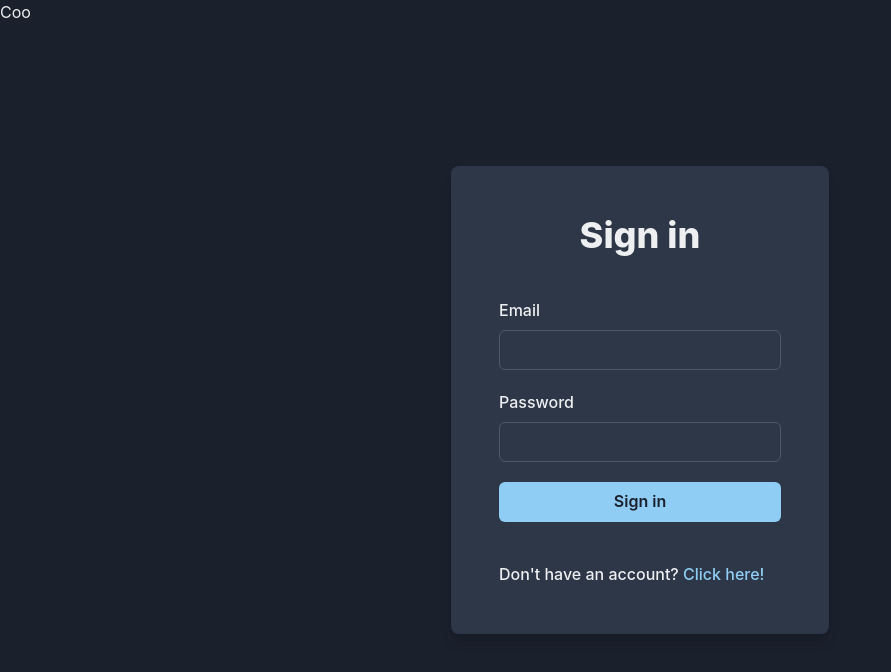
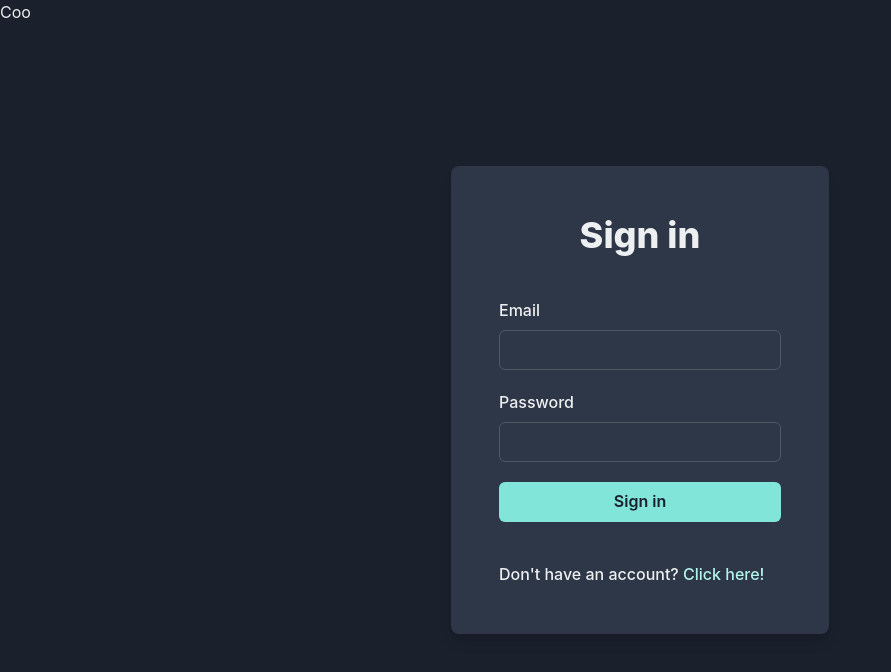
Before and after one commit to romanrguez192/chat, a Next.js app: page / in a window 1280 px wide. Shown: the top 672 px of the page, without its empty margins (0-891 px from the left). Built offline with nearby package versions, Linux system fonts and the light colour scheme.

Commit message:
Login mejorado

```diff
--- /dev/null
+++ b/components/Header.tsx
@@ -0,0 +1,19 @@
+import { useColorMode } from "@chakra-ui/react";
+
+const Header = (): JSX.Element => {
+  const { toggleColorMode } = useColorMode();
+
+  return (
+    <button
+      style={{ position: "absolute" }}
+      onClick={() => {
+        alert("Oh");
+        toggleColorMode();
+      }}
+    >
+      Coo
+    </button>
+  );
+};
+
+export default Header;
--- a/components/LoginForm.tsx
+++ b/components/LoginForm.tsx
@@ -13,7 +13,7 @@ const LoginForm = (): JSX.Element => {
           <Stack my={10} spacing={5}>
             <TextField label="Email" name="email" type="email" />
             <TextField label="Password" name="password" type="password" />
-            <Button type="submit" colorScheme="blue" isLoading={isSubmitting}>
+            <Button type="submit" colorScheme="teal" isLoading={isSubmitting}>
               Sign in
             </Button>
           </Stack>
--- a/pages/_app.tsx
+++ b/pages/_app.tsx
@@ -1,10 +1,11 @@
 import type { AppProps } from "next/app";
 import { ChakraProvider } from "@chakra-ui/react";
+import Header from "@components/Header";
 
 function MyApp({ Component, pageProps }: AppProps) {
-
   return (
     <ChakraProvider>
+      <Header />
       <Component {...pageProps} />
     </ChakraProvider>
   );
--- a/pages/index.tsx
+++ b/pages/index.tsx
@@ -5,34 +5,20 @@ import {
   Text,
   Box,
   Link as ChakraLink,
-  useColorMode,
-  useColorModeValue
+  useColorModeValue,
 } from "@chakra-ui/react";
 import type { NextPage } from "next";
 import Link from "next/link";
 import LoginForm from "@components/LoginForm";
 
 const Login: NextPage = () => {
-
-  const { toggleColorMode } = useColorMode();
-
-  const bg = useColorModeValue("blue.100", "inherit");
+  const bg = useColorModeValue("gray.100", "inherit");
   const cardBg = useColorModeValue("white", "gray.700");
-  const signupColor = useColorModeValue("blue.500", "blue.200");
+  const signupColor = useColorModeValue("teal.500", "teal.100");
 
   return (
-    <>
-      <button
-        style={{ position: "absolute" }}
-        onClick={() => {
-          alert("Oh");
-          toggleColorMode();
-        }}
-      >
-        Coo
-      </button>
-      <Center h="100vh" bg={bg}>
-        <Box bg={cardBg} p={12} boxShadow="lg" rounded="lg">
+    <Center minH="100vh" bg={[cardBg, bg]}>
+      <Box bg={cardBg} p={12} boxShadow={[0, "lg"]} rounded={[0, "lg"]}>
         <Heading as="h1" textAlign="center" fontWeight="extrabold">
           Sign in
         </Heading>
@@ -45,7 +31,6 @@ const Login: NextPage = () => {
         </Text>
       </Box>
     </Center>
-    </>
   );
 };
 
```
Lines whose indentation alone changed are shown as unchanged.
